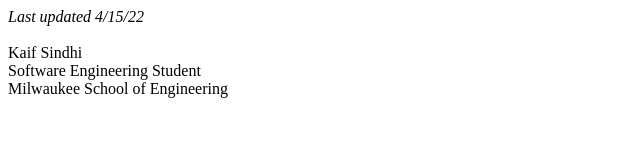
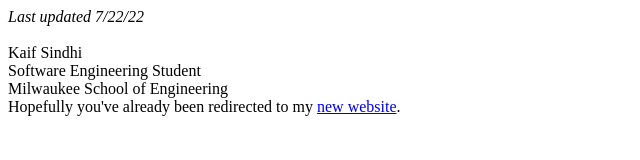
Before and after one commit to sindhim/sindhim.github.io, a plain HTML site: page index.html in a window 1280 px wide. Shown: the whole page, without its empty margins (0-640 px from the left). Drawn offline with Linux system fonts and the light colour scheme.

Commit message:
add line incase not redirected and last updated

```diff
--- a/index.html
+++ b/index.html
@@ -2,7 +2,7 @@
 <html>
 	<meta http-equiv="refresh" content="1;url=https://www.kaifsindhi.com/" />
 	<body>
-		<i>Last updated 4/15/22</i>
+		<i>Last updated 7/22/22</i>
 		<br><br>
 		Kaif Sindhi
 		<br>
@@ -10,5 +10,6 @@
 		<br>
 		Milwaukee School of Engineering
 		<br>
+		Hopefully you've already been redirected to my <a href="https://www.kaifsindhi.com/">new website</a>.
 	</body>
 </html>
```
